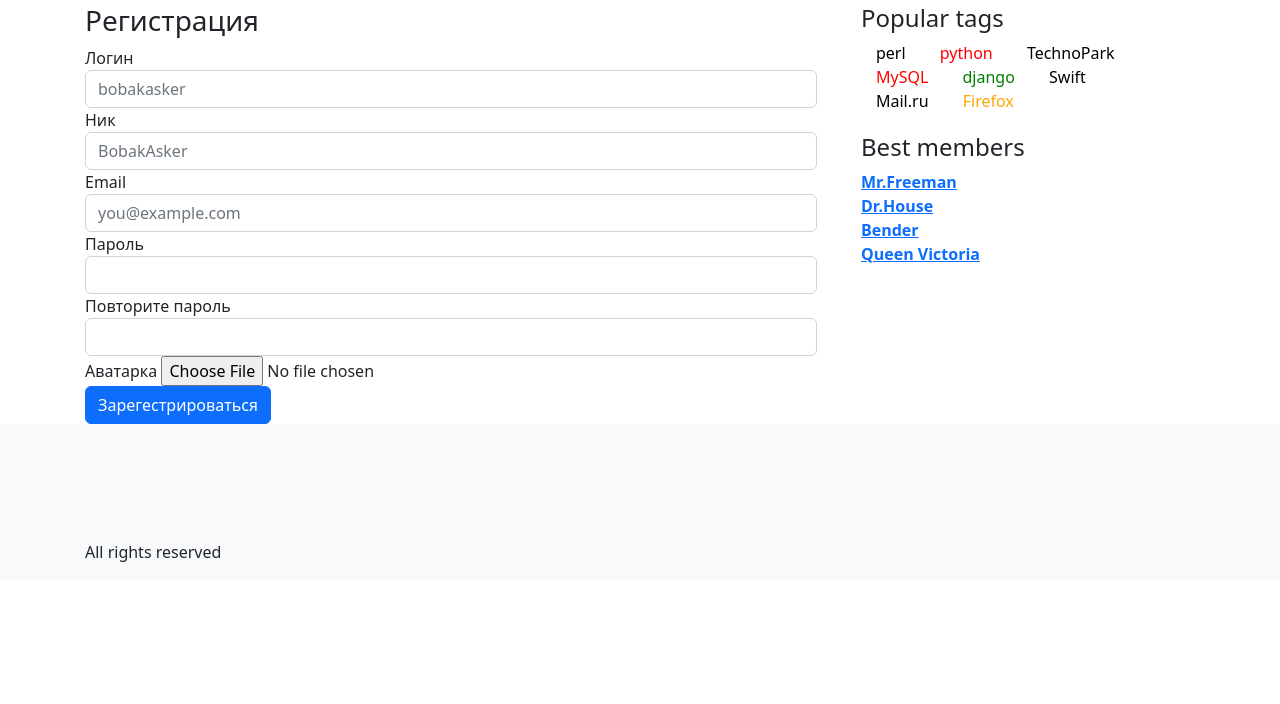
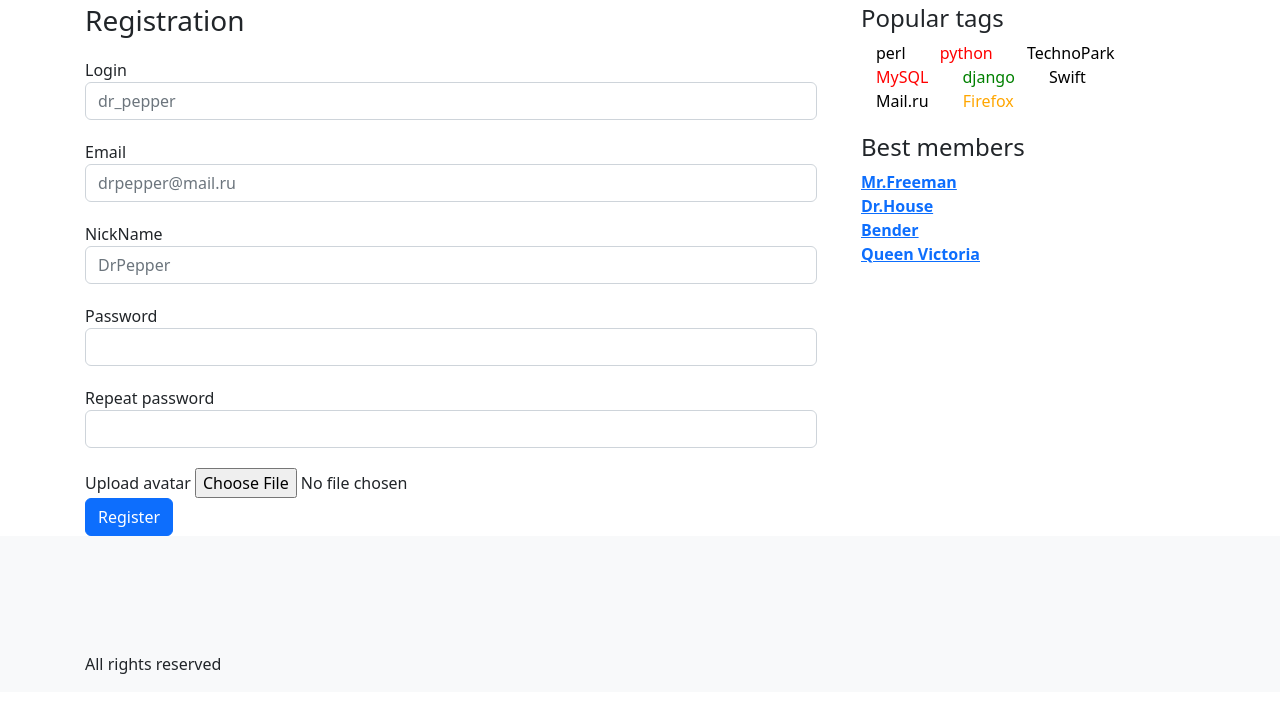
Before and after one commit to K1selev/TP-web, a Django app: page /signup/ in a window 1280 px wide. Shown: the part 96-800 px from the top of the page. Run offline with Django 4.2, Linux system fonts and the light colour scheme; some libraries are stand-ins or nearby versions.

Commit message:
hw2 completed

```diff
--- a/app/views.py
+++ b/app/views.py
@@ -31,3 +31,7 @@ def login(request):
 def signup(request):
     # return HttpResponse("hello world")
     return render(request, 'signup.html')
+
+def logout(request):
+    return HttpResponse("logout(((")
+    # return render(request, 'signup.html')
--- a/askme/urls.py
+++ b/askme/urls.py
@@ -24,5 +24,6 @@ urlpatterns = [
     path('ask/', views.ask, name='ask'),
     path('profile/', views.profile, name='profile'),
     path('login/', views.login, name='login'),
-    path('signup/', views.signup, name='signup')
+    path('signup/', views.signup, name='signup'),
+    path('logout/', views.logout, name='logout')
 ]
--- a/static/css/style.css
+++ b/static/css/style.css
@@ -176,10 +176,10 @@ h1 {
     margin-top: 20px;
 } */
 
-.ask-form {
-    width: 7900px;
+/* .ask-form {
+    width: 200px;
     display: inline-block;
-}
+} */
 
 .ask-form label {
 
@@ -231,3 +231,12 @@ h1 {
 .btn-answer {
     margin-bottom: 20px;
 }
+
+.form-group {
+    margin-top: 20px;
+}
+
+#footerCustom {
+    position:relative;
+    bottom: 0;
+}
--- a/templates/answer.html
+++ b/templates/answerBlock.html
@@ -1,9 +1,9 @@
 {% load static %}
 <div class="question">
     <div class="row">
-      <div class="col-2">
+      <div class="col-3">
         <div class="avatar">
-          <img src="../static/img/avatar_1.png " alt="" />
+          <img src="{% static 'img/avatar_1.png' %}"alt="" />
         </div>
         <div class='counter'>
           <div id='display3'>5</div>
@@ -17,7 +17,7 @@
           </div>
         </div>
       </div>
-      <div class="col-10">
+      <div class="col-9">
         <div class="question-text">
           Lorem ipsum dolor sit amet consectetur adipisicing elit. Earum nulla ipsum, vitae natus ipsa
         </div>
--- a/templates/ask.html
+++ b/templates/ask.html
@@ -22,7 +22,7 @@
       </div>
     </div>
     <form>
-      <button formaction="index.html" class="btn-ask-question" type="submit">Ask!</button>
+      <button formaction="{% url 'index' %}" class="btn-ask-question" type="submit">Ask!</button>
     </form>
   </div>
 </div>
--- a/templates/authorized.html
+++ b/templates/authorized.html
@@ -1,3 +1,4 @@
+{% load static %}
 <div class="row">
     <div class="col-4">
         <div class="user-avatar">
--- a/templates/base.html
+++ b/templates/base.html
@@ -10,6 +10,7 @@
 
     <link href="{% static 'css/bootstrap.css' %}" rel="stylesheet">
     <link href="{% static 'css/style.css' %}" rel="stylesheet">
+
     </script>
 </head>
 
@@ -19,7 +20,7 @@
         <!-- Fixed navbar -->
         <nav class="navbar navbar-expand-md navbar-dark fixed-top bg-dark">
             <div class="container-fluid">
-                <a class="navbar-brand" href="{% url 'question' %}">Ask Kiselev</a>
+                <a class="navbar-brand" href="{% url 'index' %}">Ask Kiselev</a>
                 <button class="navbar-toggler" type="button" data-bs-toggle="collapse" data-bs-target="#navbarCollapse"
                     aria-controls="navbarCollapse" aria-expanded="false" aria-label="Toggle navigation">
                     <span class="navbar-toggler-icon"></span>
@@ -61,7 +62,7 @@
 
     </main>
 
-    <footer class="footer mt-auto py-3 bg-light">
+    <footer class="footer mt-auto py-3 bg-light" id="footerCustom">
         <div class="container">
             <span class="text-rights">All rights reserved</span>
         </div>
--- a/templates/profile.html
+++ b/templates/profile.html
@@ -1,5 +1,5 @@
 {% extends 'base.html' %}
-
+{% load static %}
 {% block content %}
 
 <!-- Begin page content -->
@@ -32,11 +32,11 @@
       <div class="mb-3">
         <label for="inputAvatar" class="col-sm-2 col-form-label text">Upload avatar</label>
         <div class="chouse-file">
-          <!-- <img src="../static/img/avatar_1.png " alt="" /> -->
+          <img src="{% static 'img/avatar_1.png' %}" alt="" />
           <input class="form-control" type="file" id="formFile">
         </div>
       </div>
-
+      <button type="submit" class="btn btn-primary">Сохранить</button>
     </div>
   </div>
 </div>
--- a/templates/signup.html
+++ b/templates/signup.html
@@ -1,48 +1,47 @@
 {% extends 'base.html' %}
 
 {% block content %}
-<h3>Регистрация</h3>
+<h3>Registration</h3>
 <form class="needs-validation" novalidate>
     <div class="form-group">
-        <label for="login">Логин</label>
-        <input type="text" class="form-control" id="login" placeholder="bobakasker" required>
+        <label for="login">Login</label>
+        <input type="text" class="form-control" id="login" placeholder="dr_pepper" required>
         <div class="invalid-feedback">
-            Заполни логин
+            Login is required
         </div>
     </div>
     <div class="form-group">
-        <label for="nick">Ник</label>
-        <input type="text" class="form-control" id="nick" placeholder="BobakAsker" required>
-        <div class="invalid-feedback">
-            Придумай Ник
-        </div>
-    </div>
-
-    <div class="form-group">
         <label for="exampleInputEmail1">Email</label>
         <input type="email" class="form-control" id="exampleInputEmail1" aria-describedby="emailHelp"
-               placeholder="you@example.com">
+               placeholder="drpepper@mail.ru">
         <div class="invalid-feedback">
-            Что-то не так
+            Something went wrong
         </div>
     </div>
     <div class="form-group">
-        <label for="exampleInputPassword1">Пароль</label>
+        <label for="nick">NickName</label>
+        <input type="text" class="form-control" id="nick" placeholder="DrPepper" required>
+        <div class="invalid-feedback">
+            Nick Name is required
+        </div>
+    </div>
+    <div class="form-group">
+        <label for="exampleInputPassword1">Password</label>
         <input type="password" class="form-control" id="exampleInputPassword1"
                aria-describedby="passwordHelpInline" required
                minlength="8" maxlength="20">
     </div>
     <div class="form-group">
-        <label for="exampleInputPassword2">Повторите пароль</label>
+        <label for="exampleInputPassword2">Repeat password</label>
         <input type="password" class="form-control" id="exampleInputPassword2"
                aria-describedby="passwordHelpInline" required
                minlength="8" maxlength="20">
     </div>
     <div class="form-group">
-        <label for="exampleFormControlFile1">Аватарка</label>
+        <label for="exampleFormControlFile1">Upload avatar</label>
         <input type="file" class="form-control-file" id="exampleFormControlFile1">
     </div>
-    <button type="submit" class="btn btn-primary">Зарегестрироваться</button>
+    <button type="submit" class="btn btn-primary">Register</button>
 </form>
 
 <script>
```
Also changed, not shown: templates/login.html (+2 -6 lines), templates/question.html (+6 -6 lines), templates/questionBlock.html (+4 -4 lines).
